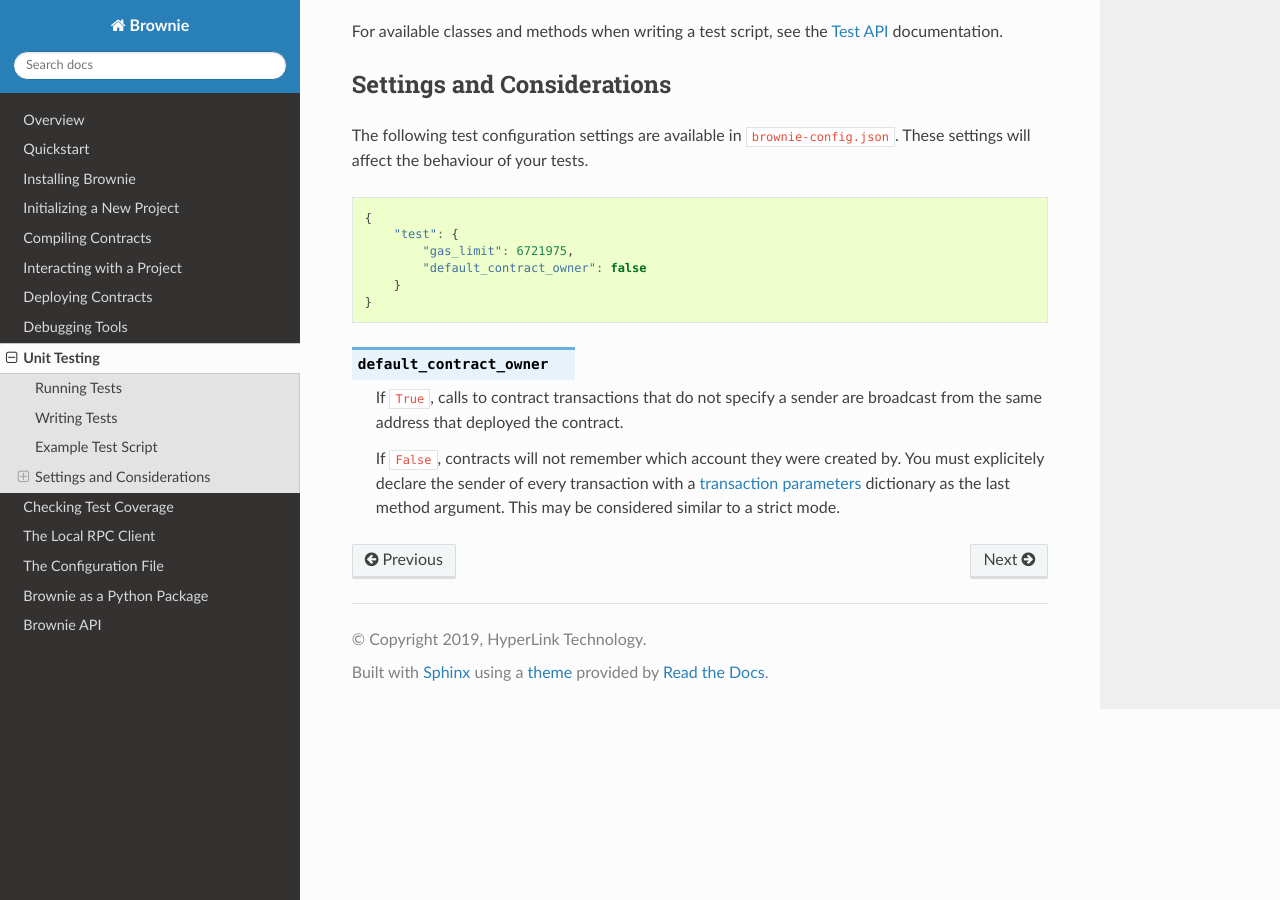
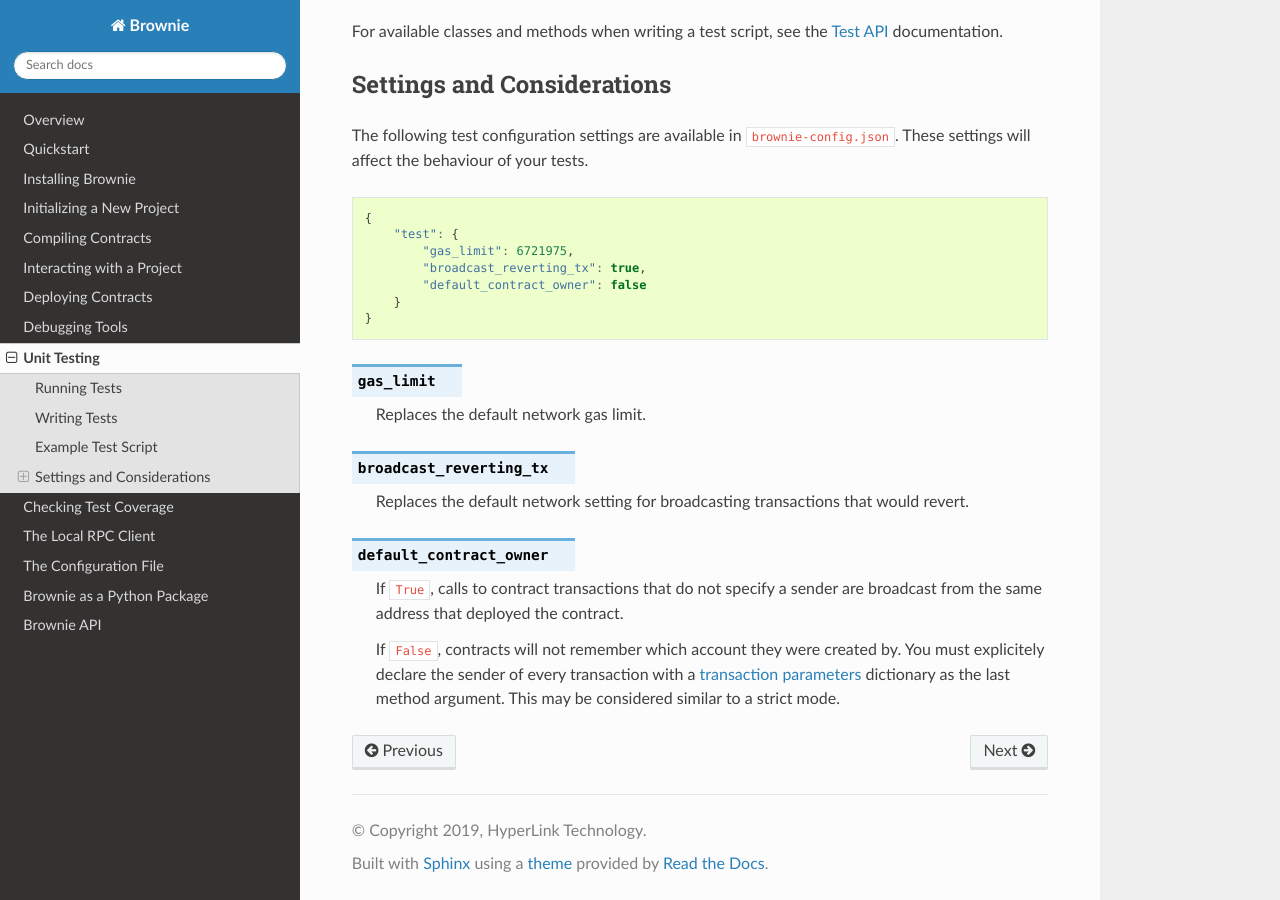
Before and after one commit to eth-brownie/brownie, a Sphinx documentation site: the page built from docs/tests.rst, in a window 1280 px wide and 900 px high, scrolled down 3696 px. Built offline with Sphinx 7.4.7 and the Read the Docs theme 2.0.0, drawn with Linux system fonts in a browser that asks for light colours; pages that are not in the unit, such as notebooks, are missing from menus.

Commit message:
add broadcast_reverting_tx test value override, add warning, update docs

```diff
--- a/docs/config.rst
+++ b/docs/config.rst
@@ -43,9 +43,11 @@
 
 .. py:attribute:: test
 
-    Properties that affect only affect Brownie's configuration when running scripts and tests. See Test :ref:`test_settings` for detailed information on the effects and implications of these settings.
+    Properties that affect only affect Brownie's configuration when running tests. See Test :ref:`test_settings` for detailed information on the effects and implications of these settings.
 
-    * ``gas_limit``: If set to an integer, this value will over-ride the default gas limit setting when running tests.
+    * ``gas_limit``: Replaces the default network gas limit.
+
+    * ``broadcast_reverting_tx``: Replaces the default network setting for broadcasting reverting transactions.
 
     * ``default_contract_owner``: If ``false``, deployed contracts will not remember the account that they were created by and you will have to supply a ``from`` kwarg for every contract transaction.
 
--- a/docs/tests.rst
+++ b/docs/tests.rst
@@ -192,9 +192,18 @@
     {
         "test": {
             "gas_limit": 6721975,
+            "broadcast_reverting_tx": true,
             "default_contract_owner": false
         }
     }
+
+.. py:attribute:: gas_limit
+
+    Replaces the default network gas limit.
+
+.. py:attribute:: broadcast_reverting_tx
+
+    Replaces the default network setting for broadcasting transactions that would revert.
 
 .. py:attribute:: default_contract_owner
 
```
Also changed, not shown: 3 other files.
